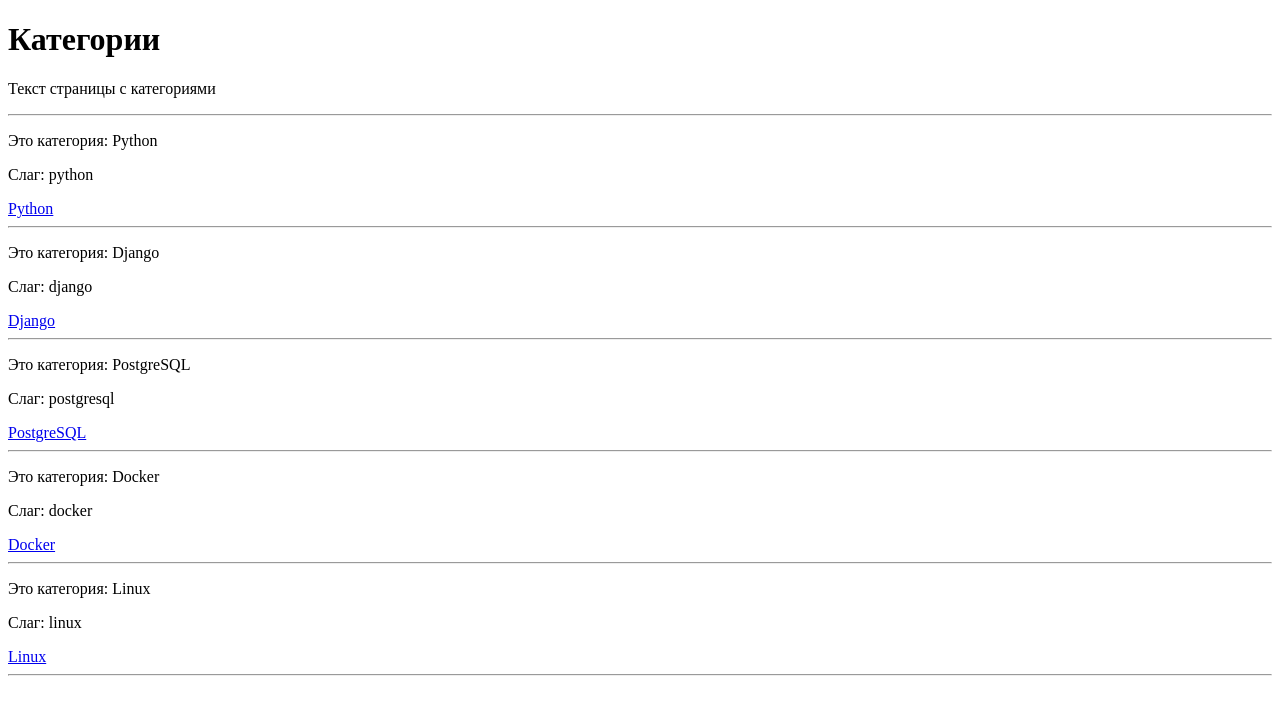
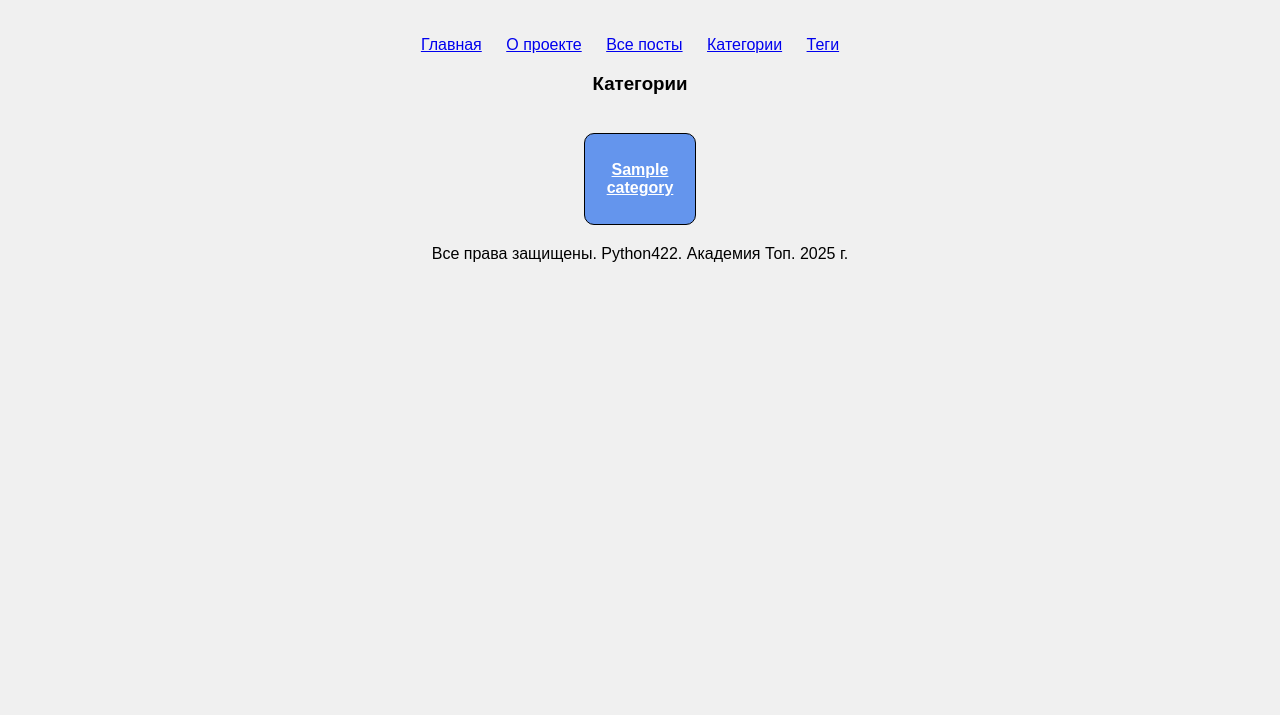
Before and after one commit to korekiwi/django_24, a Django app: page /posts/categories/ in a window 1280 px wide. Shown: the top 715 px of the page. Run offline with Django 5.2, Linux system fonts and the light colour scheme; tables that the repository leaves empty hold one stand-in row (values such as "Sample post").

Commit message:
добавлена модель тега, теги подключены к посту, категория и тег добавлены в админку, переписаны html файлы (теги отображаются по новому, можно посмотреть каталоги тегов и категорий)

```diff
--- a/python_blog/models.py
+++ b/python_blog/models.py
@@ -4,12 +4,31 @@ from django.contrib.auth import get_user_model
 from unidecode import unidecode
 from django.utils.text import slugify
 
+class Tag(models.Model):
+    name = models.CharField(max_length=200, verbose_name="Название")
+    slug = models.SlugField(max_length=250, unique=True, verbose_name="Слаг")
+
+    def __str__(self):
+        return self.name
+
+    def get_absolute_url(self):
+        return reverse("blog:tag_detail", args=[self.slug])
+
+    def save(self, *args, **kwargs):
+        self.slug = slugify(unidecode(self.name))
+        super().save(*args, **kwargs)
+
+    class Meta:
+        verbose_name = "Тег"
+        verbose_name_plural = "Теги"
+        ordering = ["name"]
+
 class Post(models.Model):
     title = models.CharField(max_length=100, verbose_name="Заголовок")
     content = models.TextField(verbose_name='Контент')
     slug = models.SlugField(max_length=250, unique=True, verbose_name="Слаг", blank=True, null=True)
     author = models.ForeignKey(get_user_model(), on_delete=models.CASCADE, verbose_name="Автор", related_name="posts", default=None, null=True)
-    tags = models.JSONField(null=True, blank=True, default=list)
+    tags = models.ManyToManyField("Tag", related_name="posts", verbose_name="Теги")
     published_date = models.DateTimeField(auto_now_add=True)
     updated_date = models.DateTimeField(auto_now=True)
     views = models.PositiveIntegerField(default=0, verbose_name="Просмотры")
@@ -27,7 +46,7 @@ class Post(models.Model):
         return self.title
 
     def get_absolute_url(self):
-        return f'/post/{self.slug}/'
+        return reverse("blog:post_detail", args=[self.slug])
 
     def save(self, *args, **kwargs):
         if not self.slug:
--- a/python_blog/templates/catalog_categories.html
+++ b/python_blog/templates/catalog_categories.html
@@ -1,22 +1,16 @@
-<!DOCTYPE html>
-<html lang="ru">
-<head>
-    <meta charset="UTF-8">
-    <meta name="viewport" content="width=device-width, initial-scale=1.0">
-    <title>Document</title>
-</head>
-<body>
-    <h1>{{ title }}</h1>
-    <p>{{ text }}</p>
-    <hr>
-    {% comment %} Цикл шаблонизатора {% endcomment %}
+{% extends "base.html" %}
+
+{% block title %}
+{{title}}
+{% endblock title %}
+
+{% block content %}
+<h3>{{title}}</h3>
+<div class="category_gallery">
     {% for category in categories %}
-
-    <p>Это категория: {{ category.name }}</p>
-    <p>Слаг: {{ category.slug }}</p>
-    <a href="{% url "blog:category_detail" category.slug  %}">{{ category.name }}</a>
-    <hr>
+    <div class="category">
+        <a href="{% url "blog:category_detail" category.slug %}">{{category.name}}</a>
+    </div>
     {% endfor %}
-
-</body>
-</html>
+</div>
+{% endblock content %}
--- a/python_blog/templates/post_detail.html
+++ b/python_blog/templates/post_detail.html
@@ -10,8 +10,8 @@
         <h1>{{post.title}}</h1>
 
         <p class="tags">
-            {% for tag in post.tags %}
-            #{{tag}}
+            {% for tag in post.tags.all %}
+            <a href="{% url "blog:tag_detail" tag.slug %}">#{{tag}}</a>
             {% endfor %}
         </p>
 
--- a/python_blog/templates/post_preview_include.html
+++ b/python_blog/templates/post_preview_include.html
@@ -4,8 +4,8 @@
     <div class="short_post">
         <h3><a href="{% url 'blog:post_detail' post.slug %}">{{ post.title }}</a></h3>
         <p>
-            {% for tag in post.tags %}
-            <a href={% url "blog:tag_detail" tag %}>#{{tag}}</a>
+            {% for tag in post.tags.all %}
+            <a href="{% url "blog:tag_detail" tag.slug %}">#{{tag}}</a>
             {% endfor %}
         </p>
         <div>{{ post.content|truncatewords:10 }}</div>
--- a/python_blog/templates/tag_detail.html
+++ b/python_blog/templates/tag_detail.html
@@ -5,6 +5,6 @@
 {% endblock title %}
 
 {% block content %}
-<h3>Посты по тегу {{slug}}</h3>
+<h3>Посты по тегу {{tag.slug}}</h3>
 {% include "post_preview_include.html" %}
 {% endblock content %}
--- a/python_blog/views.py
+++ b/python_blog/views.py
@@ -1,11 +1,11 @@
-from django.shortcuts import render
+from django.shortcuts import render, get_object_or_404
 from django.http import HttpResponse
 from django.urls import reverse
 
 from posts_dataset import dataset
 from help_functions import python_slugify, python_slugify_list
 
-from python_blog.models import Post
+from python_blog.models import Post, Category, Tag
 
 CATEGORIES = [
     {"slug": "python", "name": "Python"},
@@ -48,21 +48,17 @@ def catalog_posts(request):
 
 def post_detail(request, post_slug):
     context = {
-        "post": Post.objects.get(slug=post_slug),
+        "post": get_object_or_404(Post.objects.filter(slug=post_slug)),
+        # "post": Post.objects.get(slug=post_slug),
         }
     return render(request, "post_detail.html", context)
 
 
 def catalog_categories(request):
-    # links = []
-    # for category in CATEGORIES:
-    #     url = reverse("blog:category_detail", args=[category["slug"]])
-    #     links.append(f'<p><a href="{url}">{category["name"]}</a></p>')
 
     context = {
         "title": "Категории",
-        "text": "Текст страницы с категориями",
-        "categories": CATEGORIES,
+        "categories": Category.objects.all(),
     }
     return render(request, "catalog_categories.html", context)
 
@@ -89,16 +85,18 @@ def catalog_tags(request):
 
 
 def tag_detail(request, tag_slug):
-    posts = []
+    # posts = []
 
-    for post in Post.objects.all():
-        if tag_slug in python_slugify_list(post.tags):
-            posts.append(post)
+    # for post in Post.objects.all():
+    #     if tag_slug in python_slugify_list(post.tags):
+    #         posts.append(post)
+    tag = Tag.objects.get(slug=tag_slug)
+    posts = tag.posts.all()
 
     context = {
-        "title": f"Страница тега {tag_slug}",
-        "slug": tag_slug,
-        "dataset_posts": posts,
+        "title": f"Посты по тегу {tag.name}",
+        "tag": tag,
+        "posts": posts,
     }
 
     return render(request, "tag_detail.html", context)
--- a/static/css/main.css
+++ b/static/css/main.css
@@ -53,3 +53,30 @@ nav ul li {
 .comment_username {
     font-weight: bold;
 }
+
+.category_gallery {
+    display: flex;
+    flex-direction: center;
+    justify-content: center;
+    width: 700px;
+    margin: auto;
+}
+
+.category {
+    width: 70px;
+    height: 50px;
+    border: 1px solid black;
+    border-radius: 10px;
+    margin: 20px;
+    padding: 20px;
+    background-color: cornflowerblue;
+    text-align: center;
+    display: flex;
+    align-items: center;
+    justify-content: center;
+}
+
+.category a {
+    color: white;
+    font-weight: bold;
+}
```
Also changed, not shown: python_blog/admin.py (+13 -1 lines), python_blog/migrations/0006_tag_remove_post_tags_post_tags.py (added), 1 other file.
